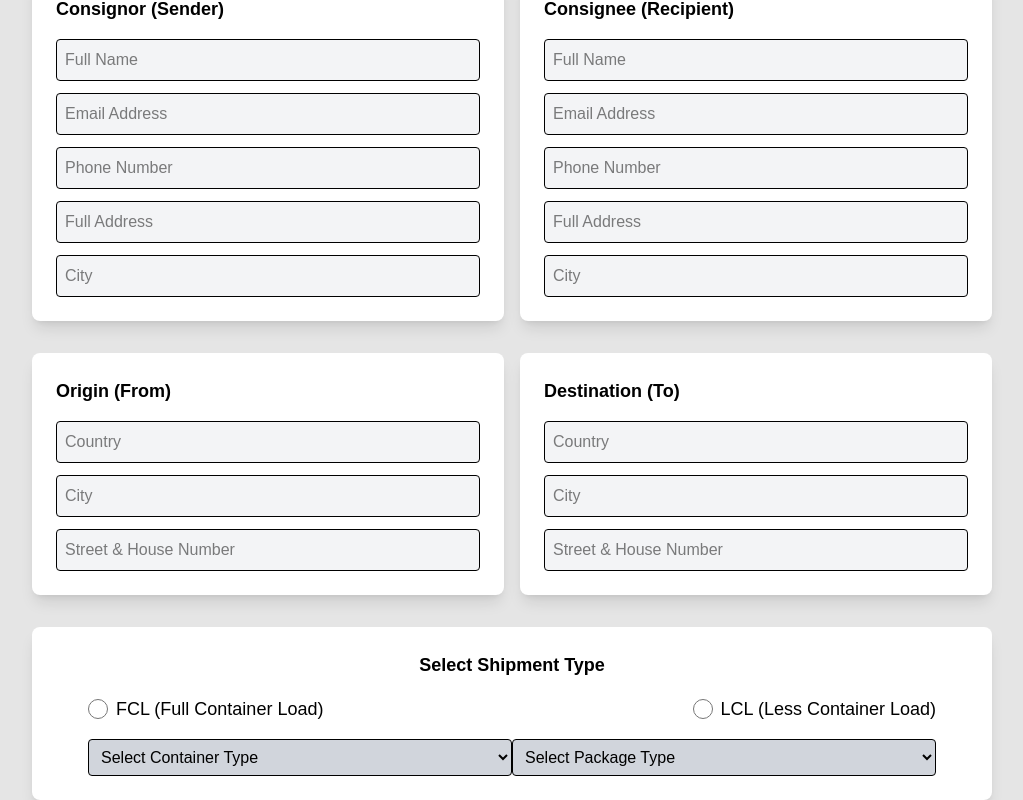
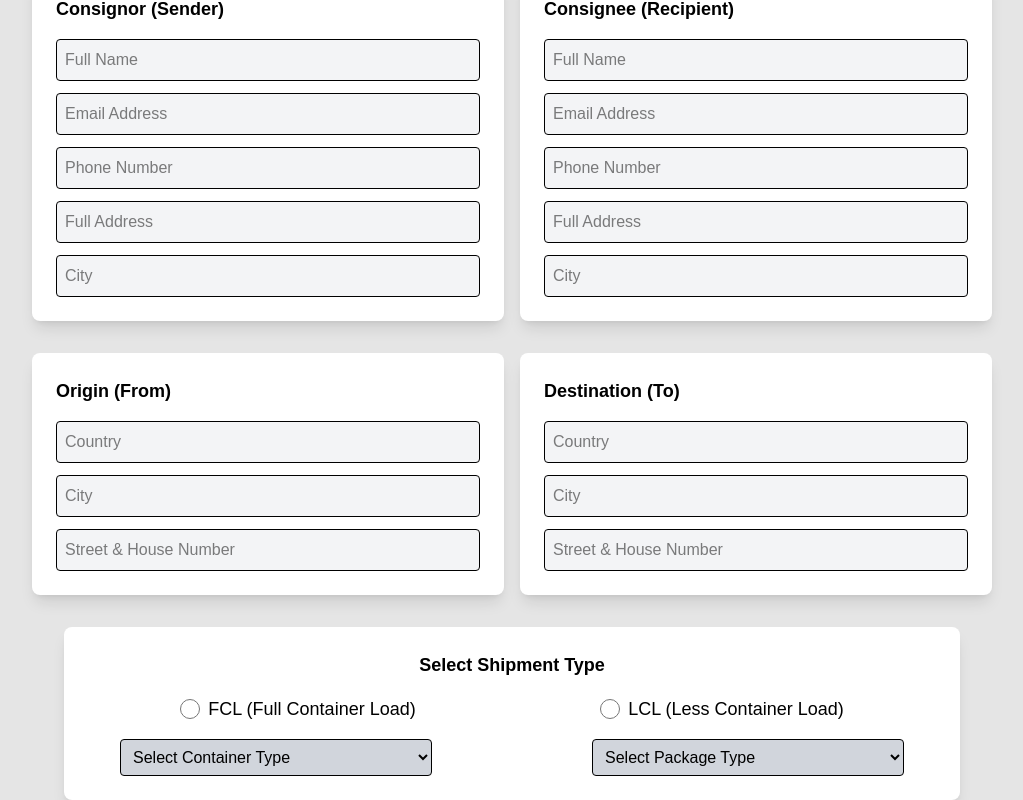
Before and after one commit to AlketKuehne/aquavinci, a Next.js app: page /shipment in a window 1280 px wide. Shown: the part 197-997 px from the top of the page, without its empty margins (128-1151 px from the left). Built offline with nearby package versions, Linux system fonts and the light colour scheme.

Commit message:
edit of dropdowns

```diff
--- a/app/shipment/page.tsx
+++ b/app/shipment/page.tsx
@@ -1,4 +1,4 @@
-"use client";
+"use client"; // Wichtig für useState
 
 import Link from "next/link";
 import Image from "next/image";
@@ -19,13 +19,13 @@ export default function ShipmentPage() {
         <div className="flex h-full ml-4">
           <Link
             href="/"
-            className="flex items-center justify-center px-6 text-lg text-white bg-[#242424] transition-all duration-1250 hover:bg-gray-200 hover:text-black h-full"
+            className="flex items-center justify-center px-6 text-lg text-white bg-[#242424] transition-all duration-150 hover:bg-gray-200 hover:text-black h-full"
           >
             Homepage
           </Link>
           <Link
             href="/shipment"
-            className="flex items-center justify-center px-6 text-lg text-white bg-[#242424] transition-all duration-1250 hover:bg-gray-200 hover:text-black h-full"
+            className="flex items-center justify-center px-6 text-lg text-white bg-[#242424] transition-all duration-150 hover:bg-gray-200 hover:text-black h-full"
           >
             Create Shipment
           </Link>
@@ -78,20 +78,20 @@ export default function ShipmentPage() {
           </div>
         </div>
 
-        {/* Shipment Type Box */}
-        <div className="w-full mt-8">
+        {/* Shipment Type Section */}
+        <div className="w-full max-w-9xl px-8 mt-8">
           <div className="bg-white p-6 shadow-lg rounded-lg w-full">
             <h2 className="text-lg font-bold mb-4 text-center">Select Shipment Type</h2>
 
-            <div className="flex justify-between w-full px-8">
+            <div className="flex justify-around w-full">
               {/* FCL Option */}
               <label className="flex items-center space-x-2">
                 <input
                   type="radio"
                   name="shipmentType"
                   value="FCL"
+                  onChange={() => setShipmentType("FCL")}
                   className="w-5 h-5"
-                  onChange={() => setShipmentType("FCL")}
                 />
                 <span className="text-lg font-medium">FCL (Full Container Load)</span>
               </label>
@@ -102,15 +102,15 @@ export default function ShipmentPage() {
                   type="radio"
                   name="shipmentType"
                   value="LCL"
+                  onChange={() => setShipmentType("LCL")}
                   className="w-5 h-5"
-                  onChange={() => setShipmentType("LCL")}
                 />
                 <span className="text-lg font-medium">LCL (Less Container Load)</span>
               </label>
             </div>
 
-            {/* Dropdowns */}
-            <div className="flex justify-between w-full mt-4 px-8">
+            {/* Dropdowns für FCL und LCL mit großem Abstand */}
+            <div className="flex justify-between w-full mt-4 px-8 gap-x-40">
               {/* FCL Container Type */}
               <select
                 disabled={shipmentType !== "FCL"}
@@ -131,7 +131,6 @@ export default function ShipmentPage() {
                 <option>Barrel</option>
               </select>
             </div>
-
           </div>
         </div>
 
```
